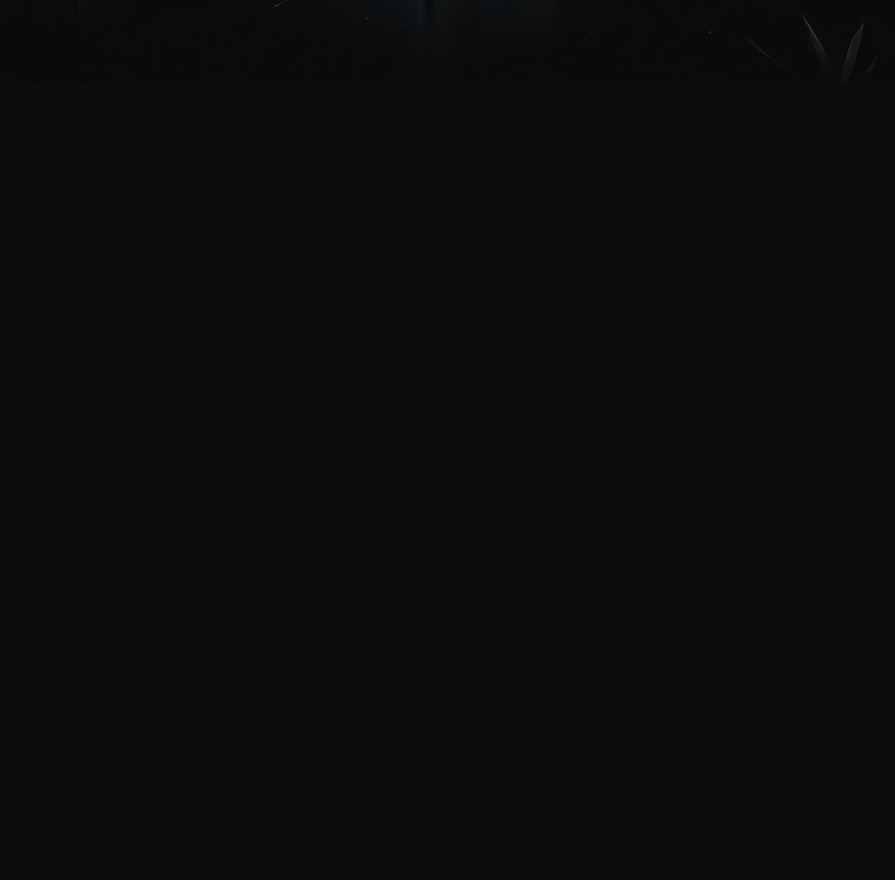
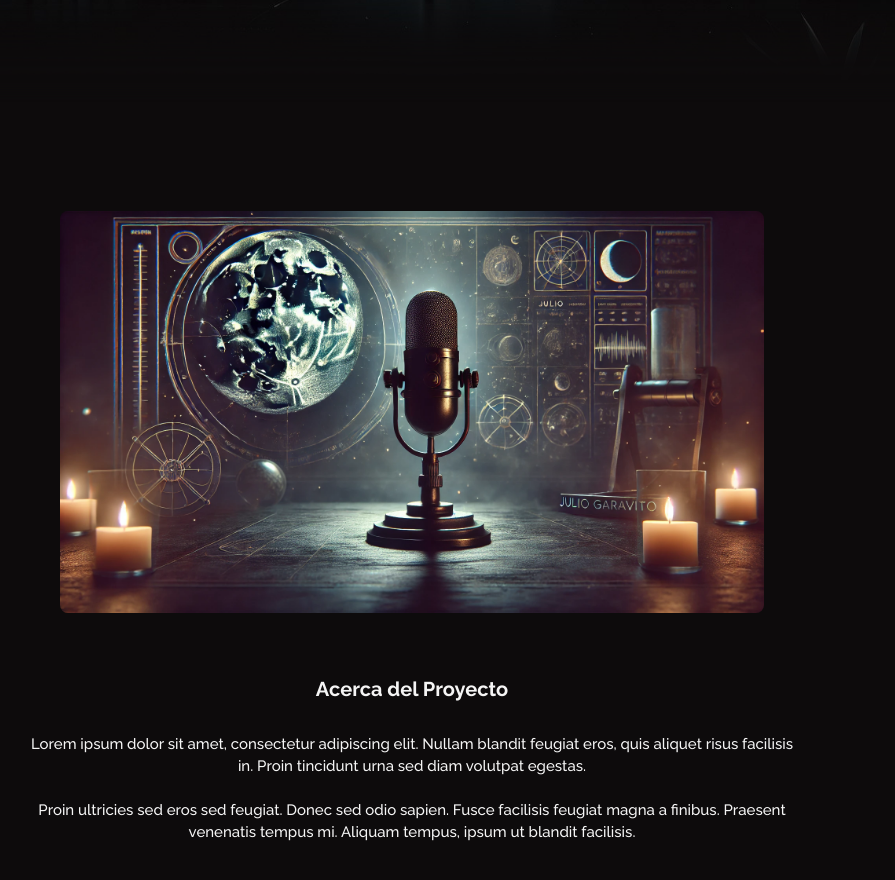
Before and after one commit to FazeElian/expediente-garavito-tnt, a React (Vite) app: page / in a window 1280 px wide. Shown: the part 706-1586 px from the top of the page, without its empty margins (228-1123 px from the left). Before the commit the page ends 800 px from the top, so only its background shows below. Built offline with nearby package versions, Linux system fonts and the light colour scheme.

Commit message:
add: About section & title section component

```diff
--- a/src/App.tsx
+++ b/src/App.tsx
@@ -1,12 +1,14 @@
 // Components
 import { Header } from "./components/Header"
 import { Banner } from "./components/Banner"
+import { About } from "./components/About"
 
 function App() {
   return (
     <>
       <Header />
       <Banner />
+      <About />
     </>
   )
 }
--- /dev/null
+++ b/src/assets/css/components/About.css
@@ -0,0 +1,113 @@
+.about {
+    display: flex;
+    width: 75%;
+    height: auto;
+    padding: 5rem 0 5rem;
+    margin: auto;
+    align-items: center;
+    gap: 4rem;
+    margin-top: 3rem;
+}
+
+    .about-img {
+        display: flex;
+        width: 55%;
+        height: 100%;
+    }
+
+    .about-img img {
+        display: flex;
+        width: 100%;
+        border-radius: 8px;
+        align-items: center;
+        justify-content: center;
+    }
+
+    .about-txt {
+        display: flex;
+        width: 45%;
+        height: auto;
+        flex-direction: column;
+        text-align: center;
+        align-items: center;
+        justify-content: center;
+    }
+
+        .about-txt p {
+            color: var(--color-white);
+            font-family: var(--font-raleway);
+            font-weight: 500;
+            font-size: 16px;
+            line-height: 22px;
+            margin-top: 1rem;
+        }
+
+/* Responsive 1440px */
+@media screen and (max-width: 1440px) {
+    .about {
+        width: 70%;
+    }
+
+    .about-txt p {
+        font-size: 15px;
+        margin-top: 0;
+    }
+}
+
+/* Responsive 1280px */
+@media screen and (max-width: 1280px) {
+    .about {
+        width: 100%;
+        flex-direction: column;
+    }
+
+    .about-img,
+    .about-txt {
+        width: 100%;
+    }
+
+    .about-img {
+        width: 55%;
+    }
+
+    .about-txt {
+        text-align: center;
+    }
+
+        .about-txt p {
+            width: 60%;
+        }
+}
+
+/* Responsive 768px */
+@media screen and (max-width: 768px) {
+    .about-img {
+        width: 65%;
+        min-width: 330px;
+    }
+
+    .about {
+        padding: 1rem 0 5rem;
+        gap: 3rem;
+    }
+
+    .about-txt p {
+        font-size: 14px;
+    }
+}
+
+/* Responsive 425px */
+@media screen and (max-width: 425px) {
+    .about-txt p {
+        width: 72%;
+        font-size: 13px;
+    }
+
+    .about-img {
+        min-width: 300px;
+    }
+
+    .about-img img {
+        border-radius: 5px;
+    }
+}
--- a/src/assets/css/components/Banner.css
+++ b/src/assets/css/components/Banner.css
@@ -12,6 +12,11 @@
     background-position: center;
     background-position: top;
     background-size: cover;
+    box-shadow:
+    inset 0 -3em 3em var(--color-black),
+    0.3em 0.3em 1em var(--color-black);
+
+    /* border-bottom: 1px solid var(--color-white); */
 }
 
     .banner a {
--- /dev/null
+++ b/src/assets/css/components/TitleSection.css
@@ -0,0 +1,20 @@
+.title-section {
+    display: flex;
+    width: 100%;
+    height: auto;
+    color: var(--color-white);
+    font-family: var(--font-raleway);
+    align-items: center;
+    justify-content: center;
+    text-align: center;
+    font-weight: 650;
+    font-size: 22px;
+    margin-bottom: 2rem;
+}
+
+/* Responsive 1440px */
+@media screen and (max-width: 1440px) {
+    .title-section {
+        font-size: 20px;
+    }
+}
--- /dev/null
+++ b/src/components/About.tsx
@@ -0,0 +1,35 @@
+// Styles
+import "../assets/css/components/About.css";
+
+// Image
+import AboutImg from "../assets/img/About.jpg";
+
+// Components
+import { TitleSection } from "./TitleSection";
+
+
+const About = () => {
+    return (
+        <div className="about">
+            <div className="about-img">
+                <img src={AboutImg} alt="Acerca del proyecto" />
+            </div>
+            <div className="about-txt">
+                <TitleSection
+                    icon=""
+                    text="Acerca del Proyecto"
+                />
+                <p>
+                    Lorem ipsum dolor sit amet, consectetur adipiscing elit. Nullam blandit feugiat eros,
+                    quis aliquet risus facilisis in. Proin tincidunt urna sed diam volutpat egestas.
+
+                    <br/><br/>
+                    Proin ultricies sed eros sed feugiat. Donec sed odio sapien. Fusce facilisis feugiat
+                    magna a finibus. Praesent venenatis tempus mi. Aliquam tempus, ipsum ut blandit facilisis.
+                </p>
+            </div>
+        </div>
+    )
+}
+
+export { About };
--- a/src/components/Header.tsx
+++ b/src/components/Header.tsx
@@ -20,7 +20,7 @@ const Header = () => {
         <header className="header">
             <ul className="navbar">
                 <li className="navbar-item">Inicio</li>
-                <li className="navbar-item">Blog</li>
+                <li className="navbar-item">Narraciones</li>
                 <li className="navbar-item navbar-item-img">
                     <img src={Logo} alt="" />
                 </li>
@@ -35,7 +35,7 @@ const Header = () => {
             <ul className={ `navbar-mobile ${menu ? "active" : ""}` }>
                 <h2>Menú:</h2>
                 <li className="navbar-mobile-item">Inicio</li>
-                <li className="navbar-mobile-item">Blog</li>
+                <li className="navbar-mobile-item">Narraciones</li>
                 <li className="navbar-mobile-item">Episodios</li>
                 <li className="navbar-mobile-item">Contacto</li>
             </ul>
--- /dev/null
+++ b/src/components/TitleSection.tsx
@@ -0,0 +1,19 @@
+// Styles
+import "../assets/css/components/TitleSection.css";
+
+// Props type
+type TitleSectionProps = {
+    icon: string,
+    text: string
+}
+
+const TitleSection = ({ icon, text } : TitleSectionProps) => {
+    return (
+        <div className="title-section">
+            { icon }
+            { text }
+        </div>
+    )
+}
+
+export { TitleSection }
```
Also changed, not shown: src/assets/img/About.jpg (added).
